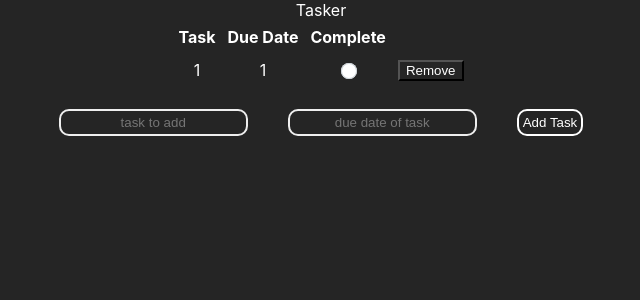
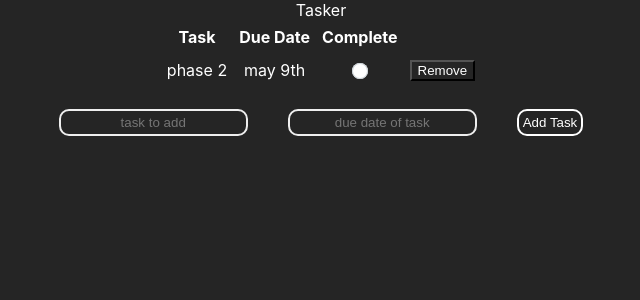
Before and after one commit to flugelg/tasker, a React (Create React App) app: page / in a window 1280 px wide. Shown: the top 300 px of the page, without its empty margins (319-959 px from the left). Built offline with nearby package versions, Linux system fonts and the light colour scheme; data requests are answered from the project's data file; the HTML template or start-up script is replaced by a standard one.

Commit message:
Cleaned up

```diff
--- a/db.json
+++ b/db.json
@@ -2,8 +2,8 @@
   "list": [
     {
       "id": 1,
-      "tasks": "1",
-      "due": "1",
+      "tasks": "phase 2",
+      "due": "may 9th",
       "complete": false
     }
   ]
--- a/src/components/CreateTask.js
+++ b/src/components/CreateTask.js
@@ -31,13 +31,14 @@ const CreateTask = ({updateTasks, setTodoList, todoList}) => {
         })
         .then(res => res.json())
         .then(data => setTodoList([...todoList, data]))
-        .then(setAddTodo({
+        .then(setAddTodo({ //clearing input elements
             id: "",
-        tasks: "",
-        due: "",
-        complete: false
-        }))
-        document.getElementById("tasks-input").focus();
+            tasks: "",
+            due: "",
+            complete: false
+            }))
+        console.log("Added", addTodo)
+        document.getElementById("tasks-input").focus(); //focusing on input elements after re-render
     }
 
   return (
--- a/src/components/DeleteTask.js
+++ b/src/components/DeleteTask.js
@@ -3,7 +3,7 @@ import React from 'react'
 const DeleteTask = ({todo, todoList, setTodoList}) => {
 
     function deleteTask(){
-        console.log("deleted", todo)
+        console.log("Deleted", todo)
 
         fetch("http://localhost:3000/list/" + todo.id, {
           method: "DELETE",
@@ -12,7 +12,7 @@ const DeleteTask = ({todo, todoList, setTodoList}) => {
     }
 
     return (
-        <button className="btn btn-delete" onClick={deleteTask}>
+        <button className="btn-delete" onClick={deleteTask}>
             <span>Remove</span>
         </button>
     );
--- a/src/components/TaskItem.js
+++ b/src/components/TaskItem.js
@@ -17,7 +17,7 @@ const TaskItem = ({todo, todoList, setTodoList}) => {
   }
 
   function updateTask(){
-    console.log(todo)
+    console.log(todo.complete ? "Complete" : "Incomplete", todo)
     let id = todo.id
     fetch(`http://localhost:3000/list/${id}`, {
         method: "PUT",
```
